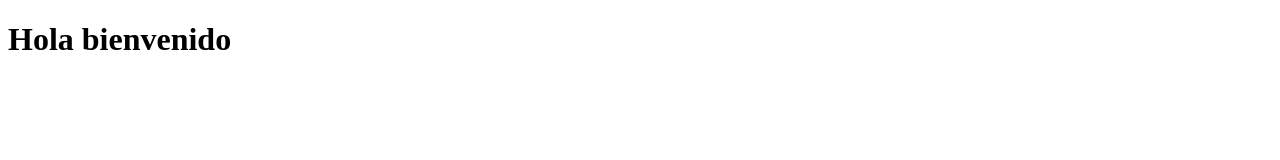
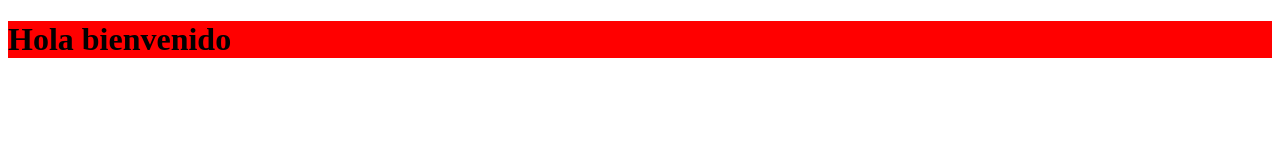
Before and after one commit to RamiSammy/point-counter, a plain HTML site: page index.html in a window 1280 px wide. Drawn offline with Linux system fonts and the light colour scheme.

Commit message:
Inicio 4

```diff
--- a/estilo.css
+++ b/estilo.css
@@ -1,3 +1,3 @@
 h1 {
-    background-color: black;
+    background: red;
 }
--- a/index.html
+++ b/index.html
@@ -2,6 +2,7 @@
 <html>
 <head>
 	<title>Bienvenido de nuevo</title>
+	<link rel=StyleSheet type="text/css" href="estilo.css"  >
 </head>
 <body>
 	<h1>Hola bienvenido</h1>
```
